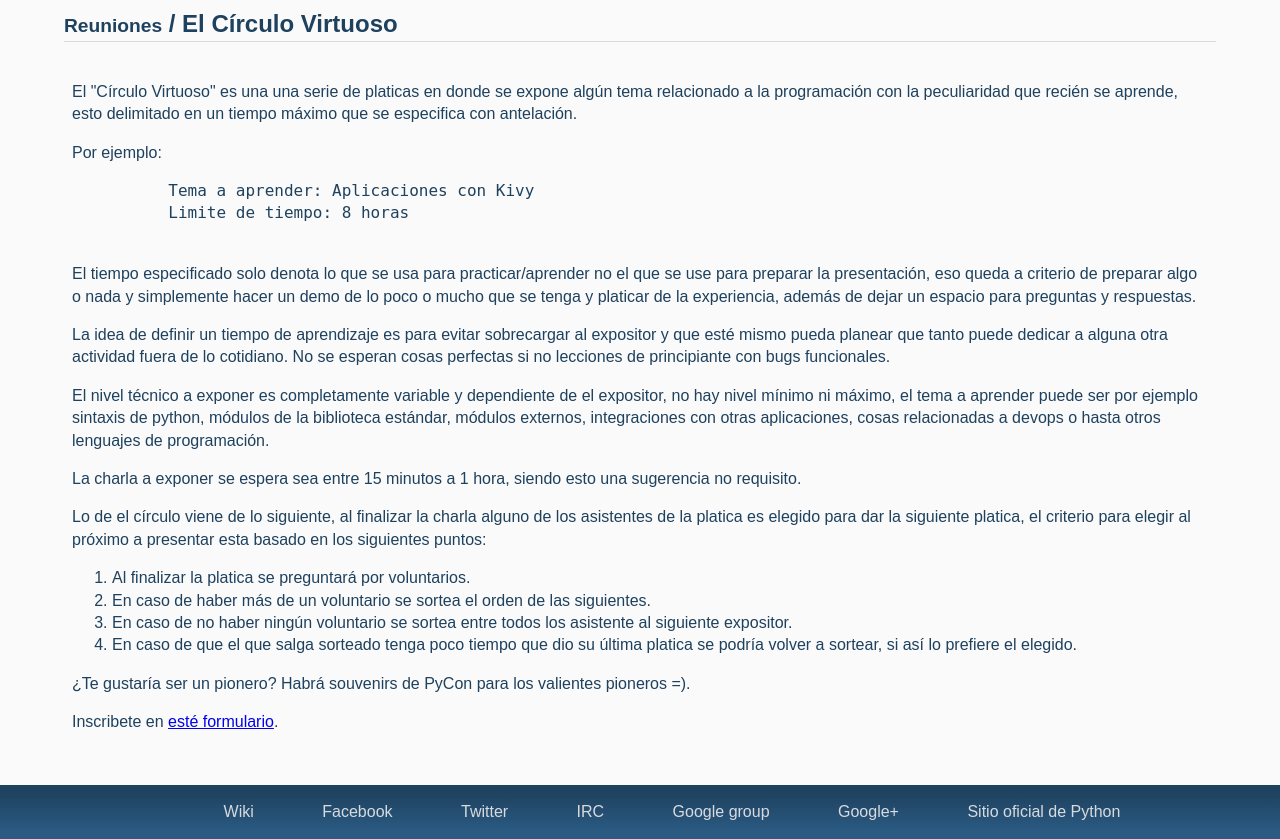
After one commit to pymty/pymty_web, a Python web app: template pymty/pymty/templates/reuniones_cv.mako in a window 1280 px wide. The commit adds this page. Shown: the part 312-1151 px from the top of the page. Run offline with Mako, Linux system fonts and the light colour scheme; the template is opened without the code that fills it, so the values that code supplies are empty; some libraries are stand-ins or nearby versions.

Commit message:
Add Jumpstar MTY on the comminunity page, add the CV page, set the pretty url of the facebook page and a few grammar improvements.

```diff
--- a/pymty/pymty/templates/_base.mako
+++ b/pymty/pymty/templates/_base.mako
@@ -61,7 +61,7 @@
       <div id="bottom">
         <footer>
           <a href="http://wiki.pymty.org/">Wiki</a>
-          <a href="https://www.facebook.com/groups/1443697139228544/">Facebook</a>
+          <a href="https://www.facebook.com/groups/pymty/">Facebook</a>
           <a href="http://twitter.com/pymty">Twitter</a>
           <a href="http://webchat.freenode.net/?channels=pymty">IRC</a>
           <a href="https://groups.google.com/forum/#!forum/pymty">Google group</a>
--- a/pymty/pymty/templates/comunidades.mako
+++ b/pymty/pymty/templates/comunidades.mako
@@ -38,11 +38,15 @@
   <h3>Desarrollo de software</h3>
   <ul>
     <li>
+      <a href="http://sidengo.com/jumpstart">Jumpstar Monterrey</a>
+    </li>
+    <li>
       <a href="http://www.meetup.com/Javascript-Monterrey/">Javascript Monterrey</a>
     </li>
     <li>
       <a href="https://www.facebook.com/GDGMonterrey">Google Developer Group Monterrey</a>
     </li>
+
     <li>
       <a href="http://www.meetup.com/Open-Data-Monterrey/">Open Data Monterrey</a>
     </li>
--- a/pymty/pymty/templates/contribuir.mako
+++ b/pymty/pymty/templates/contribuir.mako
@@ -17,11 +17,11 @@
   </p>
 
   <ul>
-    <li>Dar una platica</li>
+    <li>Da una platica</li>
     <li>Organiza un curso</li>
     <li>Asiste a las <a href="/reuniones#OfficeHours">Office Hours</a>.</li>
     <li>Ofrece un lugar para llevar a cabo una reunión</li>
-    <li>Coordinar eventos</li>
+    <li>Coordina un evento</li>
     <li>Mejorar el código de alguno de los <a href="http://github.com/pymty">proyectos del grupo</a>.
     </li>
   </ul>
--- a/pymty/pymty/templates/reuniones.mako
+++ b/pymty/pymty/templates/reuniones.mako
@@ -39,7 +39,7 @@
       estas reuniones están diseñadas para tutorear uno a uno sobre problemas
       específicos o simplemente trabajar en algo relacionado.
     </dd>
-    <dt>Circulo Virtuoso</dt>
+    <dt>Círculo Virtuoso</dt>
     <dd>
       Una serie de platicas en donde se expone algún tema relacionado a la programación con la peculiaridad que recién se aprende,
       esto delimitado en un tiempo máximo que se especifica con antelación.
--- /dev/null
+++ b/pymty/pymty/templates/reuniones_cv.mako
@@ -0,0 +1,66 @@
+<%inherit file="_base.mako"/>
+<h2 class="sec-title"><small>Reuniones</small> / El Círculo Virtuoso</h2>
+
+<div class="small-padd">
+  <p>
+    El "Círculo Virtuoso" es una una serie de platicas en donde se expone algún tema relacionado
+    a la programación con la peculiaridad que recién se aprende, esto delimitado en un tiempo máximo
+    que se especifica con antelación.
+  </p>
+
+  <p>
+    Por ejemplo:
+    <pre>
+          Tema a aprender: Aplicaciones con Kivy
+          Limite de tiempo: 8 horas
+    </pre>
+  </p>
+
+
+  <p>
+    El tiempo especificado solo denota lo que se usa para practicar/aprender no el que se use para preparar la presentación,
+    eso queda a criterio de preparar algo o nada y simplemente hacer un demo de lo poco o mucho que se tenga y platicar de la experiencia,
+    además de dejar un espacio para preguntas y respuestas.
+  </p>
+
+  <p>
+    La idea de definir un tiempo de aprendizaje es para evitar sobrecargar al expositor y que esté mismo pueda
+    planear que tanto puede dedicar a alguna otra actividad fuera de lo cotidiano. No se esperan cosas perfectas
+    si no lecciones de principiante con bugs funcionales.
+  </p>
+  <p>
+    El nivel técnico a exponer es completamente variable y dependiente de el expositor, no hay nivel mínimo ni máximo,
+    el tema a aprender puede ser por ejemplo sintaxis de python, módulos de la biblioteca estándar, módulos externos,
+    integraciones con otras aplicaciones, cosas relacionadas a devops o hasta otros lenguajes de programación.
+  </p>
+  <p>
+    La charla a exponer se espera sea entre 15 minutos a 1 hora, siendo esto una sugerencia no requisito.
+  </p>
+
+  <p>
+    Lo de el círculo viene de lo siguiente, al finalizar la charla alguno de los asistentes de la platica es elegido
+    para dar la siguiente platica, el criterio para elegir al próximo a presentar esta basado en los siguientes puntos:
+  </p>
+  <ol>
+    <li>
+      Al finalizar la platica se preguntará por voluntarios.
+    </li>
+    <li>
+      En caso de haber más de un voluntario se sortea el orden de las siguientes.
+    </li>
+    <li>
+      En caso de no haber ningún voluntario se sortea entre todos los asistente al siguiente expositor.
+    </li>
+    <li>
+      En caso de que el que salga sorteado tenga poco tiempo que dio su última platica se podría volver a sortear, si así lo prefiere el elegido.
+    </li>
+  </ol>
+  <p>
+    ¿Te gustaría ser un pionero?  Habrá souvenirs de PyCon para los valientes pioneros =).
+  </p>
+  <p>Inscribete en <a href="https://docs.google.com/forms/d/1HliD9qhYG2-AWA7MUp4o-VfkK0qCvlJf_BgpgPRRJQY/viewform">esté formulario</a>.</p>
+
+
+
+
+</div>
```
Also changed, not shown: pymty/pymty/views/main.py (+13 -4 lines).
